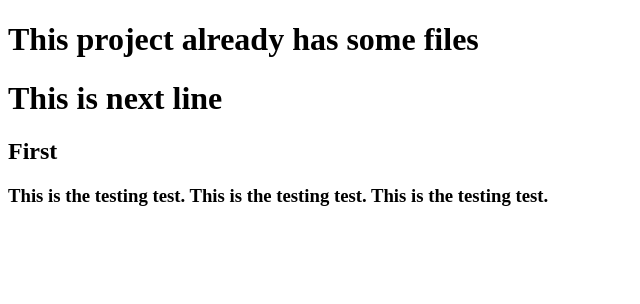
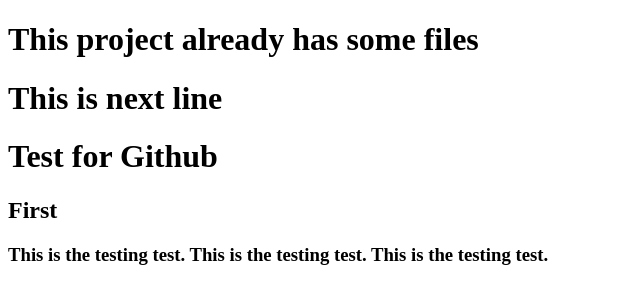
Before and after one commit to RadimKozl/git_two, a plain HTML site: page index.html in a window 1280 px wide. Shown: the whole page, without its empty margins (0-640 px from the left). Drawn offline with Linux system fonts and the light colour scheme.

Commit message:
added h1

```diff
--- a/index.html
+++ b/index.html
@@ -7,6 +7,7 @@
   <body>
     <h1>This project already has some files</h1>
     <h1>This is next line</h1>
+    <h1>Test for Github</h1>
     <h2>First</h2>
     <h3>
       This is the testing test.
```
